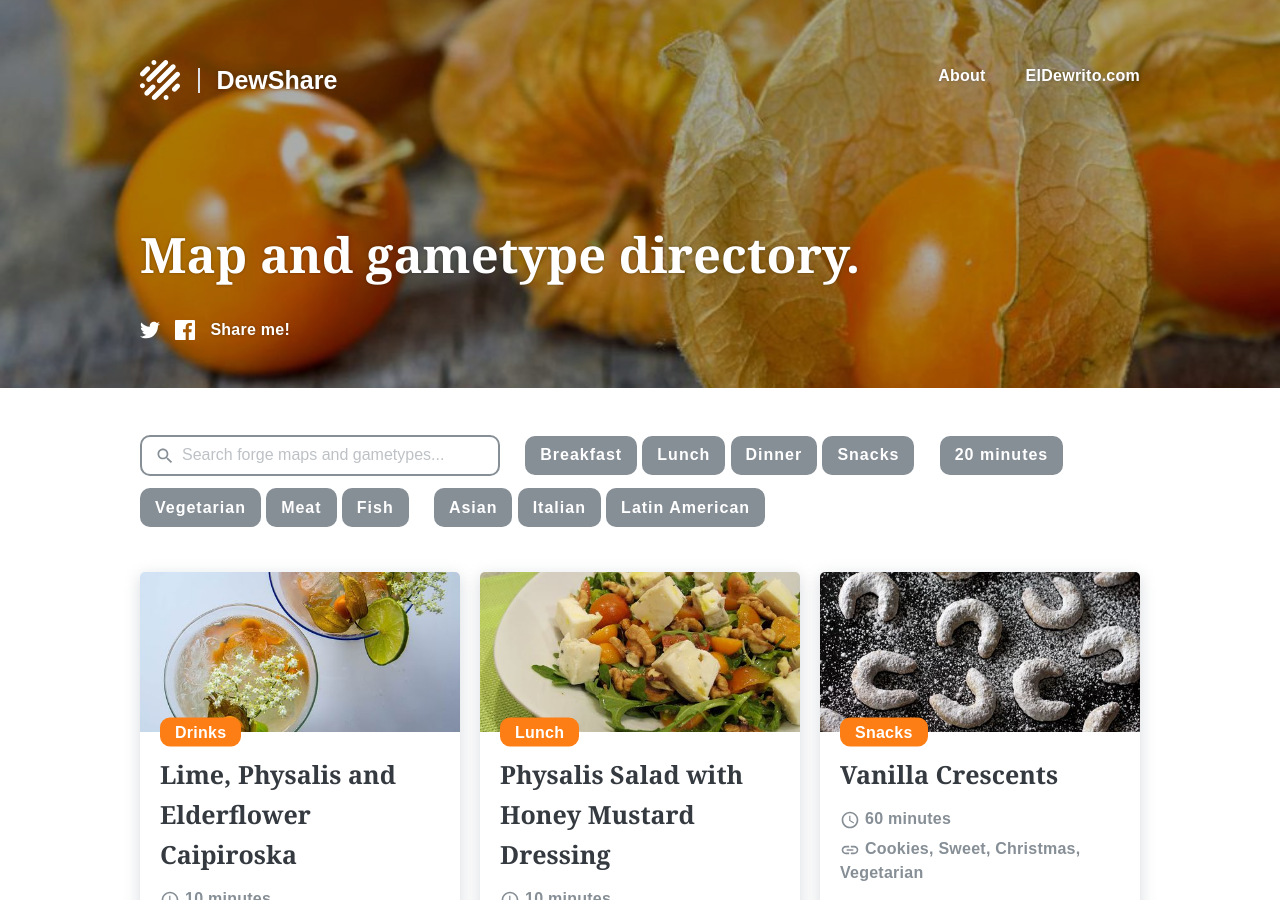
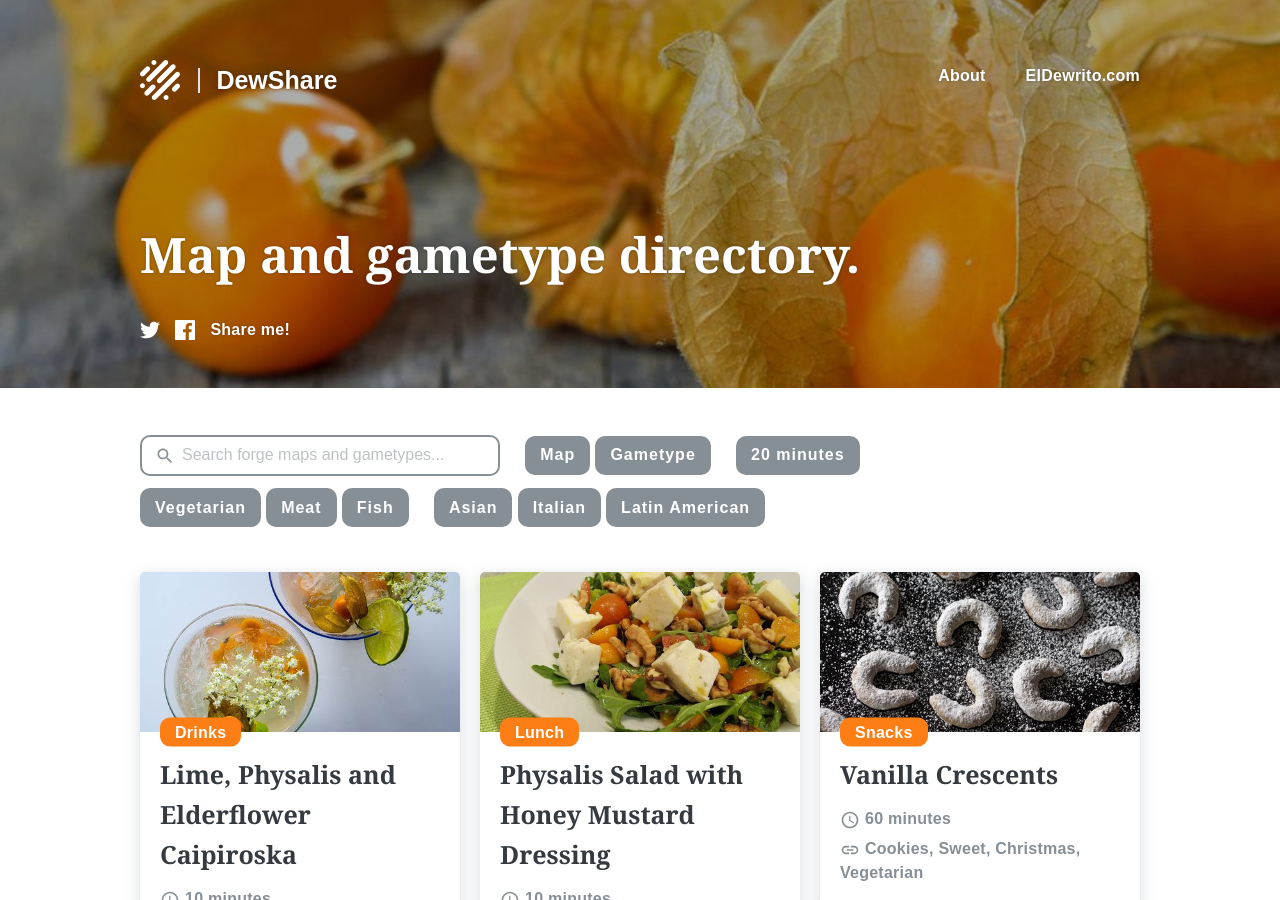
Before and after one commit to Clef-0/DewShare, a Jekyll site: the page built from docs/index.html, in a window 1280 px wide and 900 px high. Built offline with Jekyll 4.4.1, drawn with Linux system fonts in a browser that asks for light colours.

Commit message:
sidebar scroll

```diff
--- a/docs/_scss/custom/_sidebar.scss
+++ b/docs/_scss/custom/_sidebar.scss
@@ -62,6 +62,7 @@ $sidebar-width: 16rem;
   width: 100%;
   padding: 2rem 2rem 0;
   z-index: 999;
+  overflow-y: auto !important;
 
   @include mappy-query(tablet) {
     position: absolute;
@@ -70,7 +71,7 @@ $sidebar-width: 16rem;
     padding: 2rem;
     color: white;
     text-shadow: 0 0 3px rgba(0, 0, 0, .33);
-    overflow-y: auto;
+    overflow-y: auto !important;
   }
 }
 
--- a/docs/index.html
+++ b/docs/index.html
@@ -35,21 +35,13 @@ exclude: true
         </label>
       </fieldset>
       <fieldset class="searchbar-group">
-        <label for="breakfast">
-          <input class="searchbar-checkbox js-category" type="checkbox" id="breakfast" value="breakfast">
-          <span class="searchbar-button">Breakfast</span>
+        <label for="map">
+          <input class="searchbar-checkbox js-category" type="checkbox" id="map" value="map">
+          <span class="searchbar-button">Map</span>
         </label>
-        <label for="lunch">
-          <input class="searchbar-checkbox js-category" type="checkbox" id="lunch" value="lunch">
-          <span class="searchbar-button">Lunch</span>
-        </label>
-        <label for="dinner">
-          <input class="searchbar-checkbox js-category" type="checkbox" id="dinner" value="dinner">
-          <span class="searchbar-button">Dinner</span>
-        </label>
-        <label for="snacks">
-          <input class="searchbar-checkbox js-category" type="checkbox" id="snacks" value="snacks">
-          <span class="searchbar-button">Snacks</span>
+        <label for="gametype">
+          <input class="searchbar-checkbox js-category" type="checkbox" id="gametype" value="gametype">
+          <span class="searchbar-button">Gametype</span>
         </label>
       </fieldset>
       <fieldset class="searchbar-group">
```
